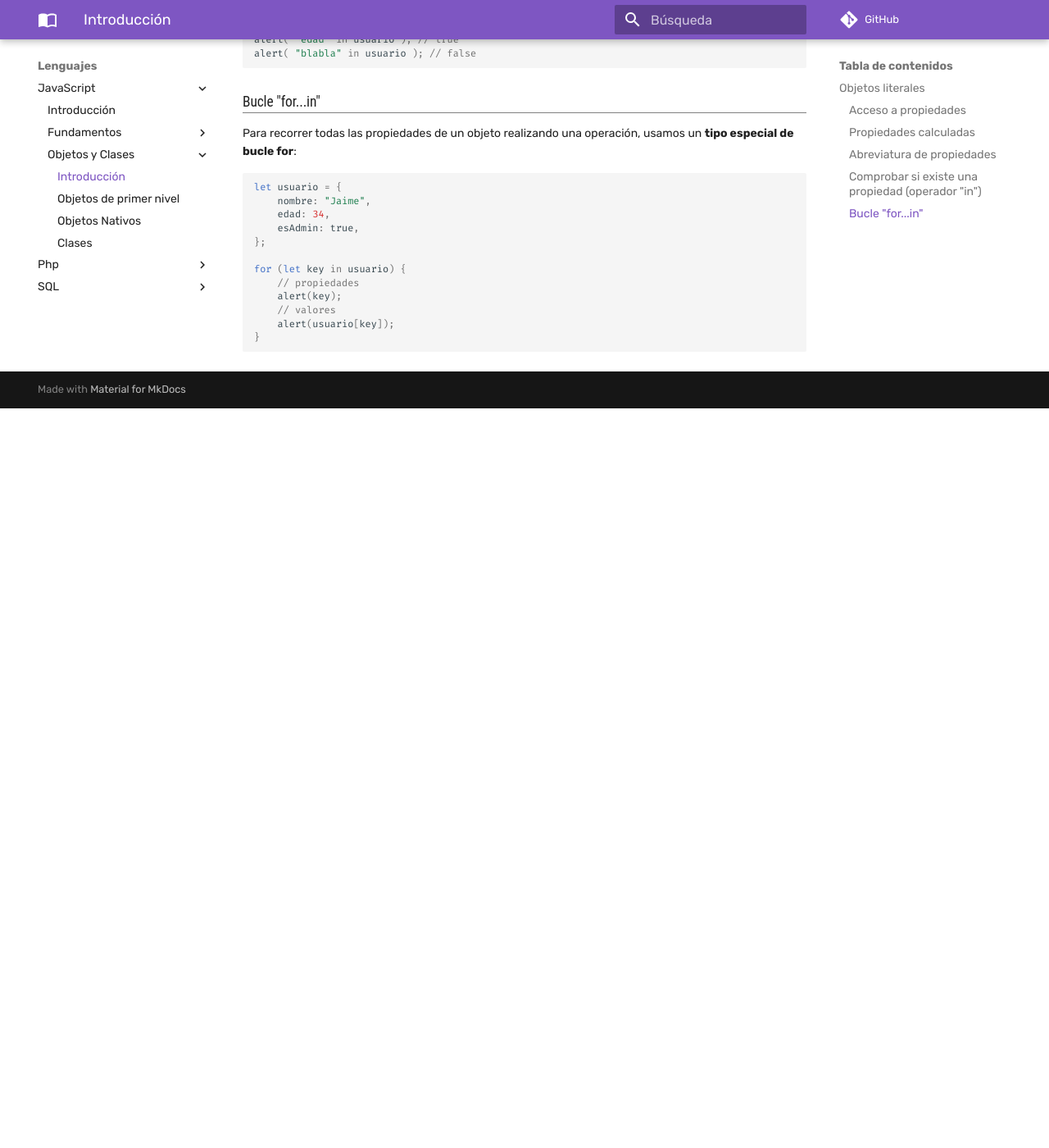
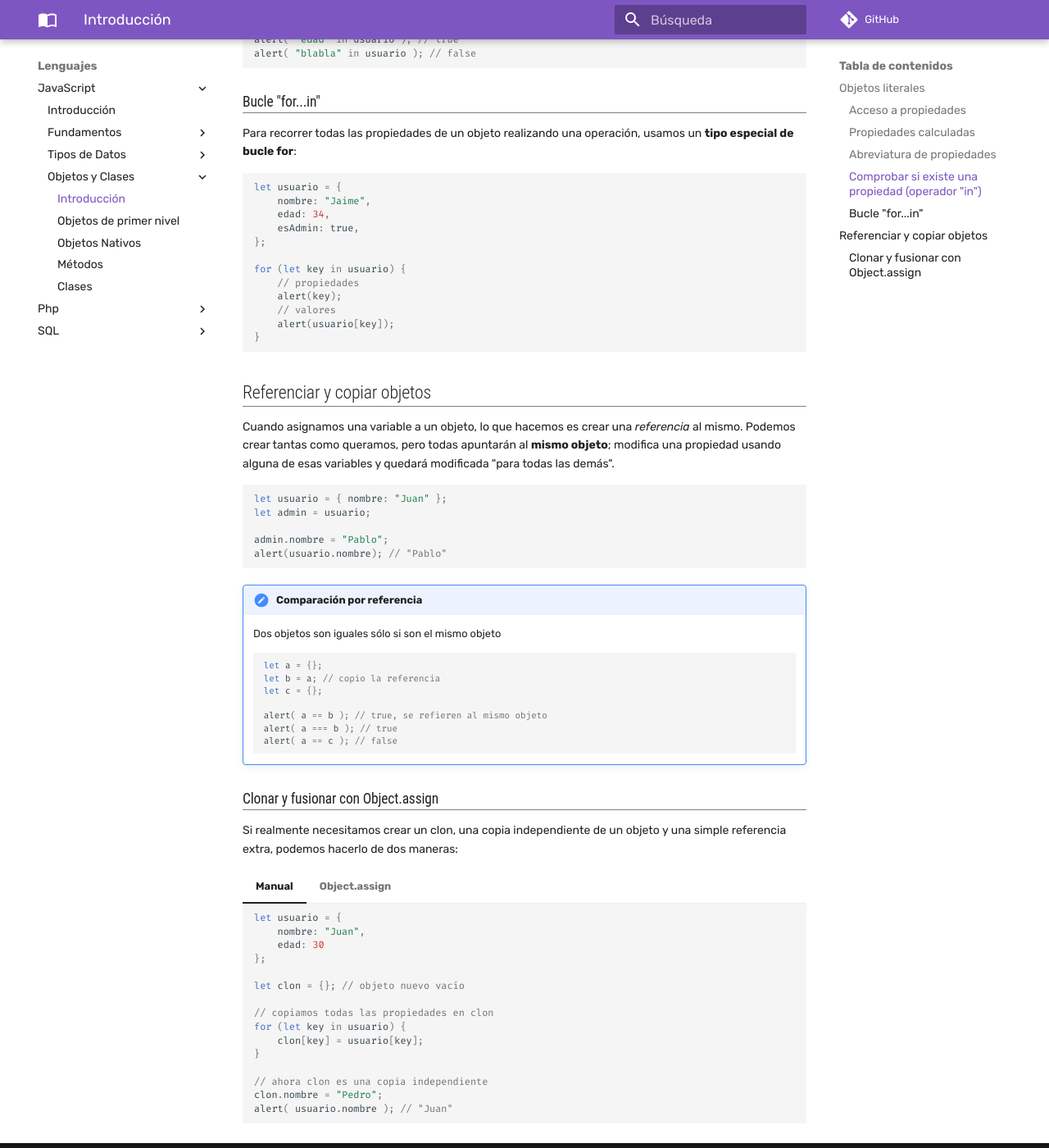
Before and after one commit to jaimeranchal/ohdaw, an MkDocs documentation site: the page built from docs/Lenguajes/javascript/obj.intro.md, in a window 1280 px wide and 1400 px high, scrolled down 2584 px. Shown: the whole window at 82% size. Built offline with MkDocs 1.6.1 and Material for MkDocs 9.7.7, drawn with Linux system fonts in a browser that asks for light colours; comment, search, counter and statistics services are not loaded; before the commit the page ends 3082 px from its top, so only the background shows below that.

Commit message:
notas objetos, clases y arrays javascript

````diff
--- a/docs/Lenguajes/javascript/obj.intro.md
+++ b/docs/Lenguajes/javascript/obj.intro.md
@@ -147,3 +147,78 @@ for (let key in usuario) {
     alert(usuario[key]);
 }
 ```
+
+## Referenciar y copiar objetos
+Cuando asignamos una variable a un objeto, lo que hacemos es crear una _referencia_ al mismo. Podemos crear tantas como queramos, pero todas apuntarán al **mismo objeto**; modifica una propiedad usando alguna de esas variables y quedará modificada "para todas las demás".
+
+```javascript
+let usuario = { nombre: "Juan" };
+let admin = usuario;
+
+admin.nombre = "Pablo";
+alert(usuario.nombre); // "Pablo"
+```
+
+!!! note "Comparación por referencia"
+    Dos objetos son iguales sólo si son el mismo objeto
+
+    ```javascript
+    let a = {};
+    let b = a; // copio la referencia
+    let c = {};
+
+    alert( a == b ); // true, se refieren al mismo objeto
+    alert( a === b ); // true
+    alert( a == c ); // false
+    ```
+
+### Clonar y fusionar con Object.assign
+Si realmente necesitamos crear un clon, una copia independiente de un objeto y una simple referencia extra, podemos hacerlo de dos maneras:
+
+=== "Manual"
+    ```javascript
+    let usuario = {
+        nombre: "Juan",
+        edad: 30
+    };
+
+    let clon = {}; // objeto nuevo vacío
+
+    // copiamos todas las propiedades en clon
+    for (let key in usuario) {
+        clon[key] = usuario[key];
+    }
+
+    // ahora clon es una copia independiente
+    clon.nombre = "Pedro";
+    alert( usuario.nombre ); // "Juan"
+    ```
+=== "Object.assign"
+    ```javascript
+    let usuario = { nombre: "Juan" };
+
+    let permiso1 = { puedeVer: true };
+    let permiso2 = { puedeEditar: true };
+
+    // copia todas las propiedades de permiso1 y 2 a usuario
+    Object.assign(usuario, permiso1, permiso2);
+
+    // ahora usuario = { nombre: "Juan", puedeVer: true, puedeEditar: true }
+    ```
+
+    La sintaxis es:
+
+    ```
+    Object.assign(destino, [origen1, origen2, origen3...])
+    ```
+
+    Se puede usar como un sustituto de un bucle `for...in`:
+
+    ```javascript
+    let usuario = {
+        nombre: "Juan",
+        edad: 30
+    };
+
+    let clone = Object.assign({}, usuario);
+    ```
--- a/mkdocs.yml
+++ b/mkdocs.yml
@@ -74,10 +74,13 @@ nav:
                 - Condicionales: 'Lenguajes/javascript/condicionales.md'
                 - Switch: 'Lenguajes/javascript/switch.md'
                 - Funciones: 'Lenguajes/javascript/funciones.md'
+            - 'Tipos de Datos':
+                - Arrays: 'Lenguajes/javascript/dt.arrays.md'
             - 'Objetos y Clases':
                 - Introducción: 'Lenguajes/javascript/obj.intro.md'
                 - 'Objetos de primer nivel': 'Lenguajes/javascript/obj.primer_nivel.md'
                 - 'Objetos Nativos': 'Lenguajes/javascript/obj.nativos.md'
+                - Métodos: 'Lenguajes/javascript/obj.metodos.md'
                 - Clases: 'Lenguajes/javascript/clases.md'
         - Php:
             - Introducción: 'Lenguajes/php/intro.md'
````
Also changed, not shown: docs/Lenguajes/javascript/dataTypes.md (added, +14 -0 lines), docs/Lenguajes/javascript/dt.arrays.md (added, +44 -0 lines), docs/Lenguajes/javascript/obj.metodos.md (added, +88 -0 lines).
